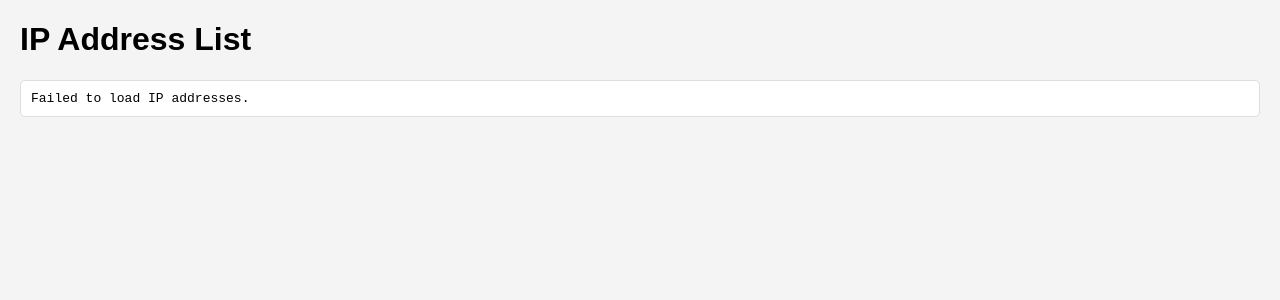
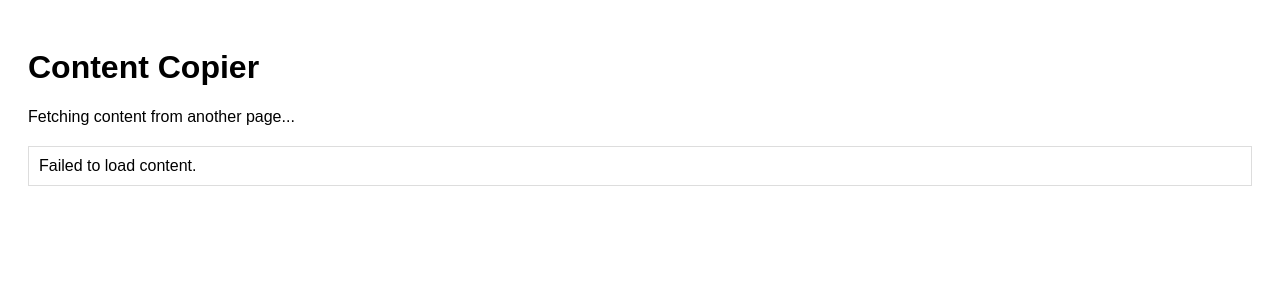
Before and after one commit to NotUSEC/JabasDFIR, a Jekyll site: the page CDN_ips_Cloudfront.html, which Jekyll copies as it is, in a window 1280 px wide. Shown: the top 300 px of the page. Built offline with Jekyll 4.4.1, drawn with Linux system fonts in a browser that asks for light colours.

Commit message:
Update CDN_ips_Cloudfront.html

```diff
--- a/CDN_ips_Cloudfront.html
+++ b/CDN_ips_Cloudfront.html
@@ -3,50 +3,57 @@
 <head>
     <meta charset="UTF-8">
     <meta name="viewport" content="width=device-width, initial-scale=1.0">
-    <title>IP Parser</title>
+    <title>Content Copier</title>
     <style>
         body {
             font-family: Arial, sans-serif;
-            margin: 20px;
-            background-color: #f4f4f4;
+            padding: 20px;
         }
-        pre {
-            background: #fff;
+        #content {
+            border: 1px solid #ddd;
             padding: 10px;
-            border: 1px solid #ddd;
-            border-radius: 5px;
+            margin-top: 20px;
         }
     </style>
 </head>
 <body>
-    <h1>IP Address List</h1>
-    <pre id="ip-list">Loading...</pre>
+    <h1>Content Copier</h1>
+    <p>Fetching content from another page...</p>
+    <div id="content">Loading...</div>
 
     <script>
-        async function fetchAndDisplayIPs() {
+        async function fetchContent() {
             try {
-                // Используйте прокси для обхода CORS
-                const proxyUrl = 'https://cors-anywhere.herokuapp.com/';
-                const targetUrl = 'https://d7uri8nf7uskq.cloudfront.net/tools/list-cloudfront-ips'; // Замените на ваш URL
-                const response = await fetch(proxyUrl + targetUrl);
+                const url = 'https://d7uri8nf7uskq.cloudfront.net/tools/list-cloudfront-ips';
 
+                // Выполняем запрос
+                const response = await fetch(url, {
+                    method: 'GET',
+                    headers: {
+                        'Content-Type': 'text/html',
+                        'Accept': 'text/html'
+                    }
+                });
+
+                // Проверяем, что запрос прошел успешно
                 if (!response.ok) {
                     throw new Error('Network response was not ok');
                 }
 
-                const data = await response.text();
+                // Получаем текст ответа
+                const text = await response.text();
 
-                const ipAddresses = data.split('\n').filter(line => line.trim() !== '');
-
-                const ipListElement = document.getElementById('ip-list');
-                ipListElement.textContent = ipAddresses.join('\n');
+                // Находим нужный элемент и вставляем в него контент
+                const contentDiv = document.getElementById('content');
+                contentDiv.innerHTML = text;
             } catch (error) {
-                console.error('Error fetching IP addresses:', error);
-                document.getElementById('ip-list').textContent = 'Failed to load IP addresses.';
+                console.error('Error fetching content:', error);
+                document.getElementById('content').innerText = 'Failed to load content.';
             }
         }
 
-        window.onload = fetchAndDisplayIPs;
+        // Вызов функции при загрузке страницы
+        window.onload = fetchContent;
     </script>
 </body>
 </html>
```
